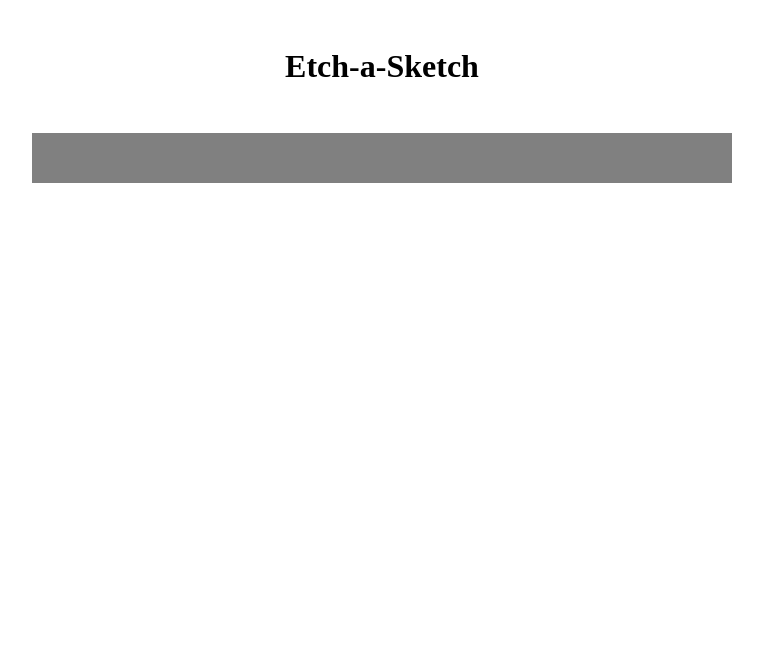
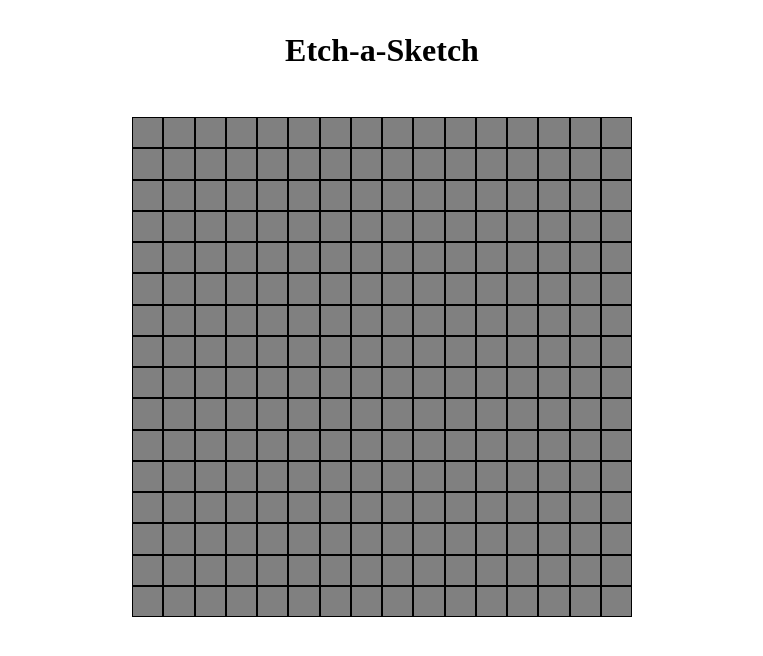
Before and after one commit to laurahai/sketch, a plain HTML site: page index.html in a window 1280 px wide. Shown: the whole page, without its empty margins (258-1021 px from the left). Drawn offline with Linux system fonts and the light colour scheme.

Commit message:
Create grid with javascript and flexbox layout

```diff
--- a/index.html
+++ b/index.html
@@ -6,7 +6,7 @@
     <meta name="viewport" content="width=device-width, initial-scale=1.0">
     <title>Etch-a-sketch</title>
     <link rel="stylesheet" href="./styles.css">
-    <script src="./javascript.js"></script>
+    <script src="./javascript.js" defer></script>
 </head>
 <body>
     <main>
--- a/javascript.js
+++ b/javascript.js
@@ -1,2 +1,18 @@
 
-const grid_container = document.querySelector(".grid-container");
+var gridContainer = document.querySelector('.grid-container');
+
+function createGridBoxes(size) {
+    for (let i=1; i <= size; i++) {
+        let row = document.createElement('div');
+        row.classList.add('rows');
+        gridContainer.appendChild(row);
+
+        for (let j = 1; j <= size; j++) {
+            let column = document.createElement('div');
+            column.classList.add('columns');
+            row.append(column);
+        }
+    }
+}
+
+createGridBoxes(16);
--- a/styles.css
+++ b/styles.css
@@ -20,11 +20,10 @@ a, a:visited, a:hover {
 
 /*VARIABLES*/
 
-
 /*STYLES*/
 
 h1 {
-    padding: 3rem;
+    padding-top: 2rem;
     text-align: center;
 }
 
@@ -32,14 +31,24 @@ section {
     display: flex;
     align-items: center;
     justify-content: center;
+    padding: 3rem;
 }
 
 .grid-container {
-    width: 700px;
-    height: 50px;
+    width: 500px;
+    height: 500px;
     background-color: grey;
+    display: flex;
+    flex-direction: column;
 }
 
-.grid-boxes {
-    outline: 2px solid black;
+.rows {
+    height: 100%;
+    display: flex;
 }
+
+.columns {
+    border: 1px solid black;
+    height: 100%;
+    width: 100%;
+}
```
